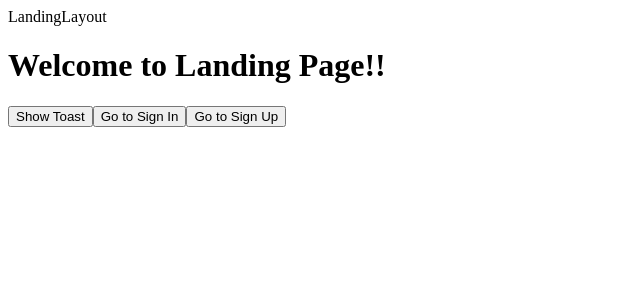
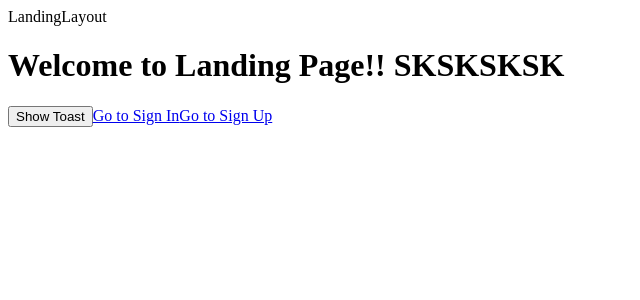
Before and after one commit to 23000003/Finnbank-web, a React (Vite) app: page /#/welcome in a window 1280 px wide. Shown: the top 300 px of the page, without its empty margins (0-640 px from the left). Built offline with nearby package versions, Linux system fonts and the light colour scheme.

Commit message:
test deployment workflow

```diff
--- a/src/routes/welcome/index.tsx
+++ b/src/routes/welcome/index.tsx
@@ -1,4 +1,4 @@
-import { createFileRoute, useNavigate } from "@tanstack/react-router";
+import { createFileRoute, Link } from "@tanstack/react-router";
 import { showToast } from "../../utils/toast";
 
 export const Route = createFileRoute("/welcome/")({
@@ -6,18 +6,12 @@ export const Route = createFileRoute("/welcome/")({
 });
 
 function RouteComponent() {
-  const navigate = useNavigate();
-
   return (
     <div>
-      <h1>Welcome to Landing Page!!</h1>
+      <h1>Welcome to Landing Page!! SKSKSKSK</h1>
       <button onClick={() => showToast.warning("HERE")}>Show Toast</button>
-
-      {/* Button for Sign In */}
-      <button onClick={() => navigate({ to: "/welcome/signin" })}>Go to Sign In</button>
-
-      {/* Button for Sign Up */}
-      <button onClick={() => navigate({ to: "/welcome/signup" })}>Go to Sign Up</button>
+      <Link to="/welcome/signin">Go to Sign In</Link>
+      <Link to="/welcome/signup">Go to Sign Up</Link>
     </div>
   );
 }
```
